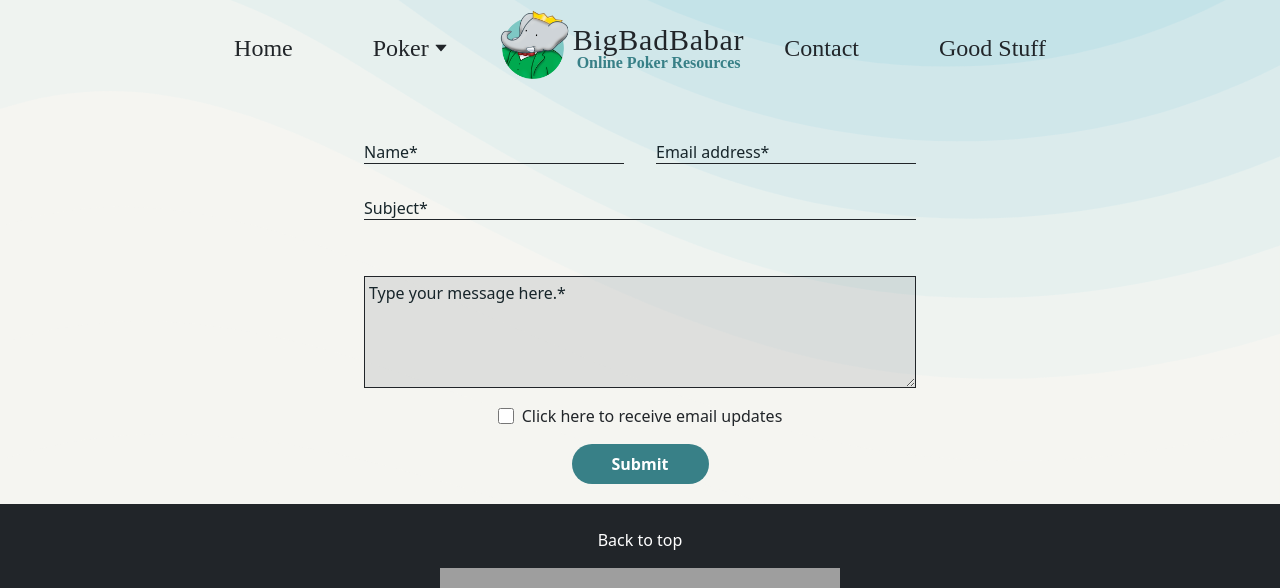
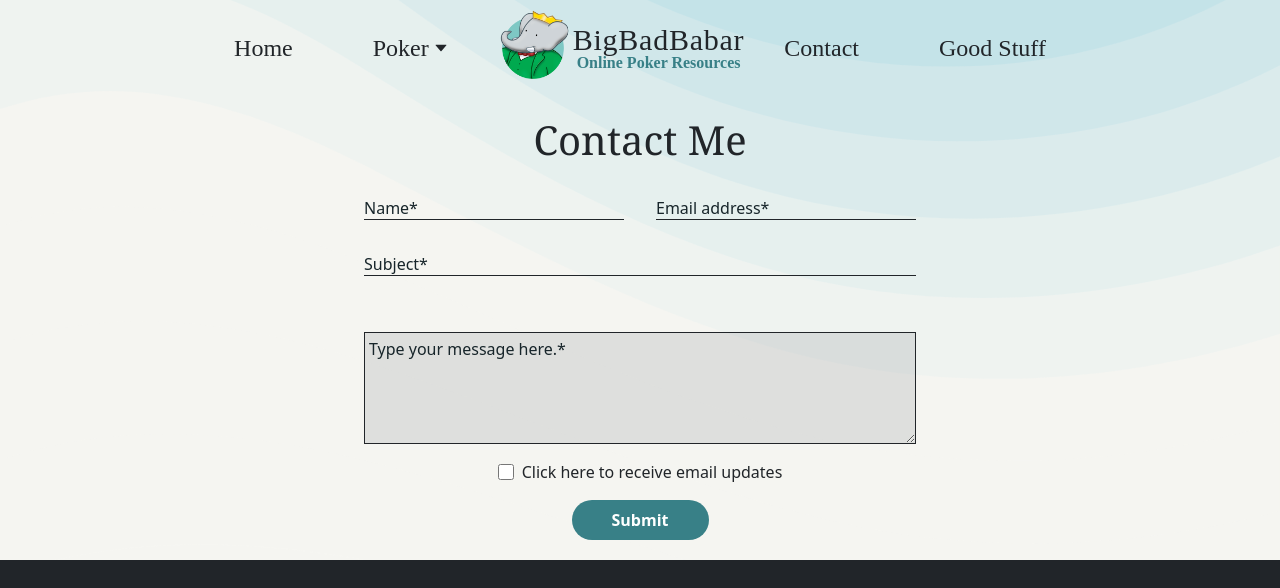
Before and after one commit to oceanhillman/bigbadbabar, a React (Create React App) app: page /contact in a window 1280 px wide. Shown: the top 588 px of the page. Built offline with nearby package versions, Linux system fonts and the light colour scheme; grey boxes are pictures that could not be loaded.

Commit message:
Move title outside of form

```diff
--- a/src/pages/Contact.jsx
+++ b/src/pages/Contact.jsx
@@ -8,7 +8,10 @@ function Contact() {
         <div className="flex flex-col min-h-screen">
             <Header />
             <div className="flex-1">
-                <div className="flex mx-auto sm:my-2 md:my-3 lg:my-4 xl:my-5 max-w-xl">
+                <div className="flex flex-col mx-auto sm:my-2 md:my-3 lg:my-4 xl:my-5 max-w-xl">
+                    <h1 className="text-center font-serif text-dark">
+                        Contact Me
+                    </h1>
                     <ContactForm />
                 </div>
             </div>
```
